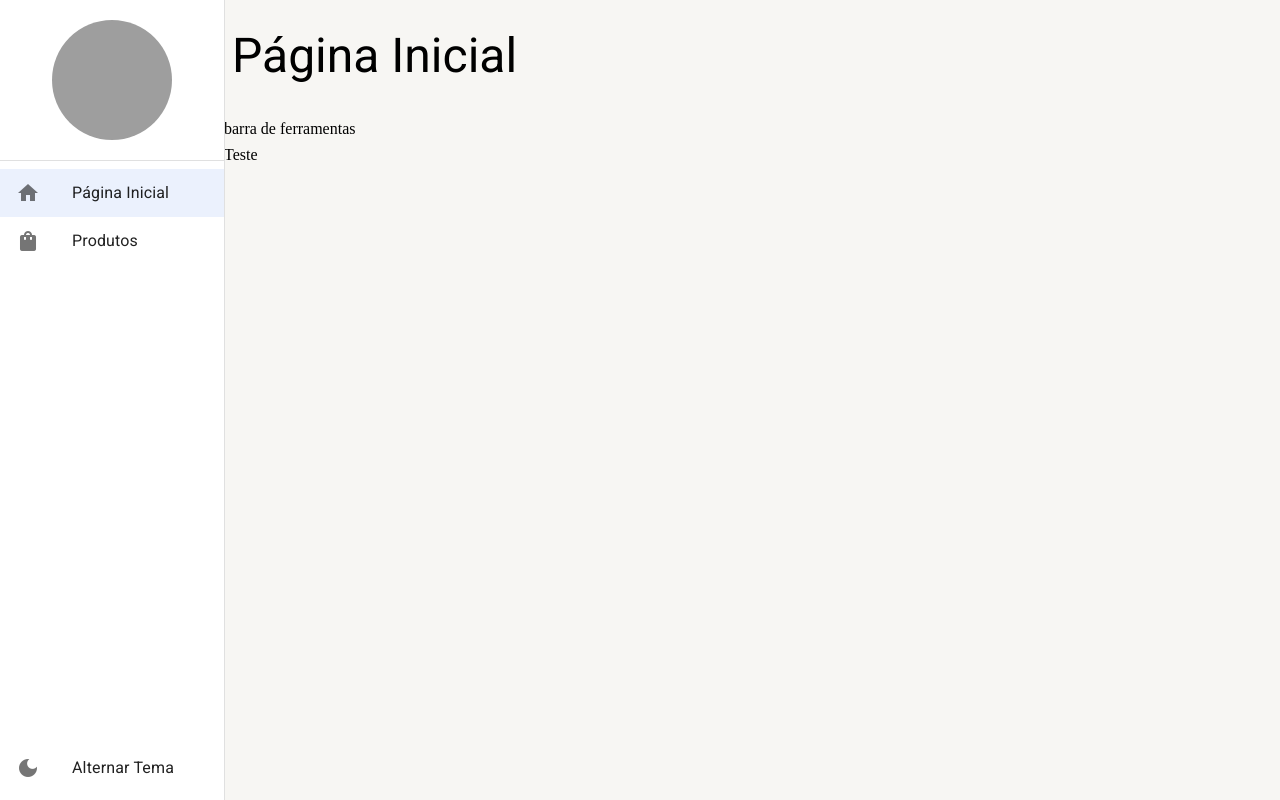
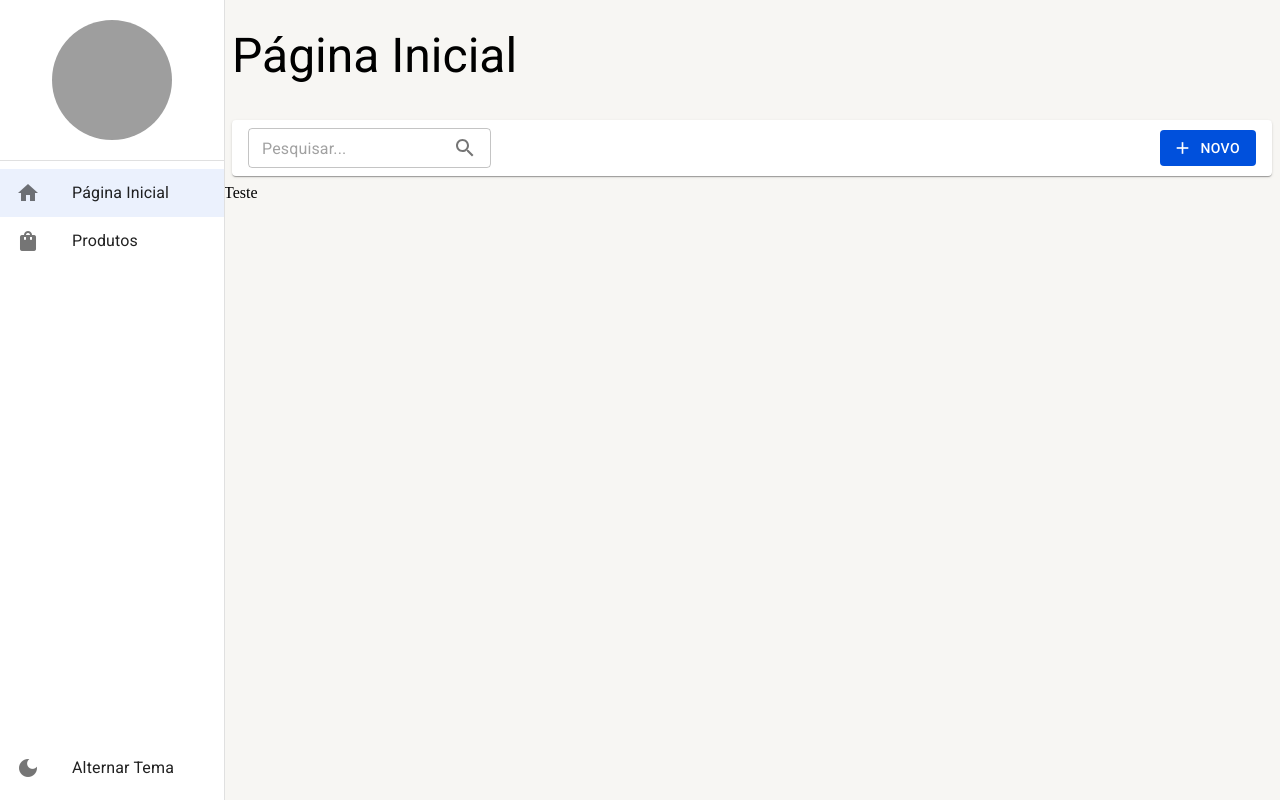
Before and after one commit to gabrielamenezes/dashboard, a React (Vite) app: page /pagina-inicial in a window 1280 px wide. Built offline with nearby package versions, Linux system fonts and the light colour scheme; grey boxes are pictures that could not be loaded.

Commit message:
feat: adicionado ferramentas da listagem

```diff
--- a/src/pages/dashboard/Dashboard.tsx
+++ b/src/pages/dashboard/Dashboard.tsx
@@ -1,8 +1,9 @@
+import { FerramentasDaListagem } from "../../shared/components";
 import { LayoutBaseDePagina } from "../../shared/layouts";
 
 export const Dashboard = () => {
     return (
-        <LayoutBaseDePagina tituloDaPagina="Página Inicial" barraDeFerramentas={<>barra de ferramentas</>}>
+        <LayoutBaseDePagina tituloDaPagina="Página Inicial" barraDeFerramentas={<FerramentasDaListagem mostrarInputBusca />}>
             Teste
         </LayoutBaseDePagina>
     );
--- /dev/null
+++ b/src/shared/components/ferramentas-da-listagem/FerramentasDaListagem.tsx
@@ -0,0 +1,41 @@
+import { Search } from "@mui/icons-material";
+import { Box, Button, Icon, InputAdornment, Paper, TextField, useTheme } from "@mui/material";
+
+interface IFerramentasDaListagemProps {
+    textoDaBusca?: string;
+    mostrarInputBusca?: boolean;
+    aoMudarTextoDaBusca?: (novoTexto: string) => void
+
+    textoBotaoNovo?: string;
+    mostrarBotaoNovo?: boolean;
+    aoClicarEmNovo?: () => void;
+}
+export const FerramentasDaListagem: React.FC<IFerramentasDaListagemProps> = ({textoDaBusca = '', mostrarInputBusca = false, aoMudarTextoDaBusca, textoBotaoNovo = 'Novo', mostrarBotaoNovo = true, aoClicarEmNovo}) => {
+    const theme = useTheme();
+    return (
+        <Box display="flex"
+           component={Paper}
+           height={theme.spacing(5)}
+           marginX={1}
+           padding={1}
+           paddingX={2}
+           gap={1}
+           alignItems="center">
+            {mostrarInputBusca && (
+                <TextField
+                size="small"
+                placeholder="Pesquisar..."
+                value={textoDaBusca}
+                //só vai executar a função, se ela for diferente de undefined
+                onChange={(e) => aoMudarTextoDaBusca?.(e.target.value)}
+                InputProps={{endAdornment: (<InputAdornment position="end"><Search/></InputAdornment>)}}/>
+            )}
+            <Box flex={1} display="flex" justifyContent="end">
+                {mostrarBotaoNovo && (
+                    <Button variant='contained' onClick={aoClicarEmNovo} color="primary" disableElevation startIcon={<Icon>add</Icon>}>{textoBotaoNovo}</Button>
+                )}
+
+            </Box>
+        </Box>
+    );
+}
--- a/src/shared/components/index.ts
+++ b/src/shared/components/index.ts
@@ -1 +1,2 @@
 export * from './menu-lateral/MenuLateral';
+export * from './ferramentas-da-listagem/FerramentasDaListagem';
```
